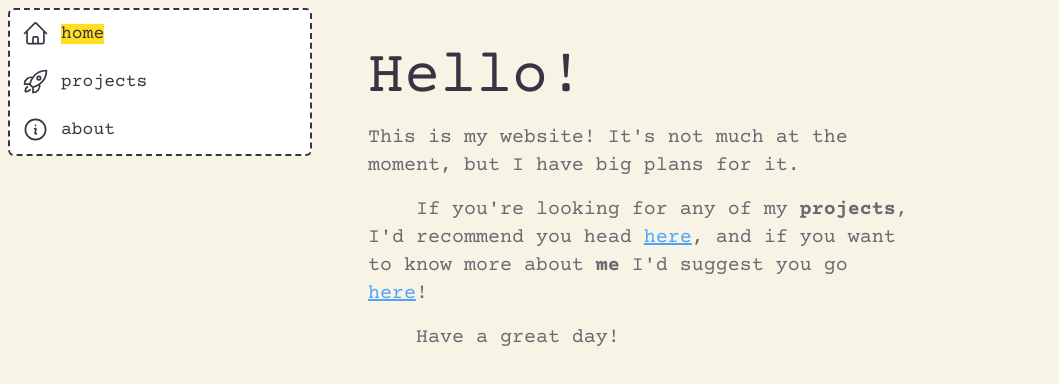
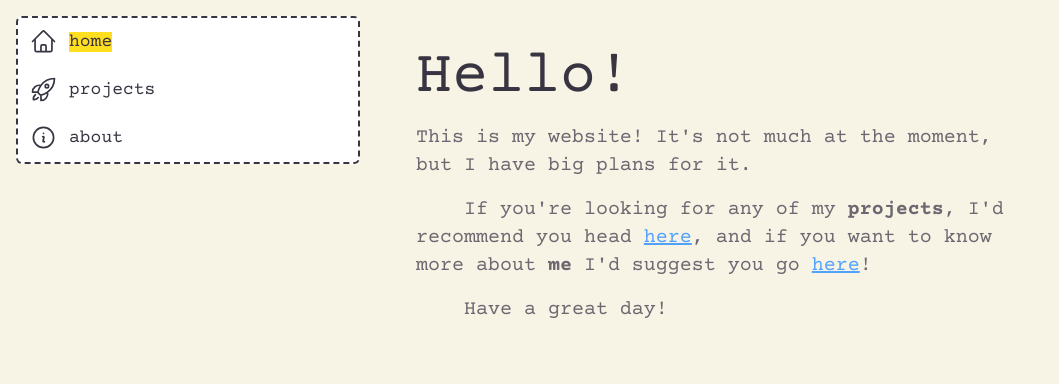
Before and after one commit to grace125/personal-site, a Next.js app: page /home in a window 1280 px wide. Shown: the top 384 px of the page, without its empty margins (0-1059 px from the left). Built offline with nearby package versions, Linux system fonts and the light colour scheme.

Commit message:
Fix page sidenav

```diff
--- a/app/home/page.tsx
+++ b/app/home/page.tsx
@@ -3,7 +3,7 @@ import A from "../ui/component/Anchor";
 import { Metadata } from "next";
 
 export const metadata: Metadata = {
-  description: `Home.`,
+
 };
 
 export default function Home() {
--- a/app/layout.tsx
+++ b/app/layout.tsx
@@ -26,12 +26,14 @@ export default function RootLayout({
     >
       <body className={`h-full overflow-clip flex flex-col ${courierPrime.className}`}>
         <div className="h-full overflow-y-scroll overflow-x-clip md:scrollbar-auto scroll-smooth md:scroll-auto">
-          <div className="flex min-h-screen flex-col lg:flex-row text-xl lg:text-lg">
-            <SideNav />
-            <div className="grow p-6 lg:p-12">
+          <div className="flex min-h-screen flex-col lg:flex-row text-xl">
+            <div className="grow">
+              <SideNav />
+            </div>
+            <div className="shrink p-6 lg:p-12 w-[60ch] relative mx-auto my-0 max-h-full">
               {children}
             </div>
-            <div className="w-full flex-none lg:w-80 shrink-max"></div>
+            <div className="w-full grow shrink-1000000 lg:w-80"></div>
           </div>
         </div>
       </body>
--- a/app/projects/its-not-you-its-me/page.tsx
+++ b/app/projects/its-not-you-its-me/page.tsx
@@ -1,7 +1,5 @@
-import { ProjectEntry } from "@/app/ui/component/document/Article";
-import Section from "@/app/ui/component/sections/Section";
+import { ProjectEntry } from "@/app/ui/component/document/Article"
 import _katex from "katex"
-import A from "@/app/ui/component/Anchor";
 import Image from "next/image";
 import image1 from "./image-01.png"
 import image2 from "./image-02.png"
--- a/app/ui/component/document/Article.tsx
+++ b/app/ui/component/document/Article.tsx
@@ -2,7 +2,7 @@ import { ReactNode } from "react";
 import Section from "../sections/Section";
 
 export const Article = (props: { children?: ReactNode, title: ReactNode }) => {
-  return <article className={`max-w-[60ch] w-auto relative mx-auto my-0 max-h-full`}>
+  return <article>
     <Section h={props.title}>
       {props.children}
     </Section>
--- a/app/ui/sidenav.tsx
+++ b/app/ui/sidenav.tsx
@@ -12,8 +12,7 @@ const links = [
 
 export default function SideNav() {
     let path = usePathname()
-    return <div className="w-[full-4] flex-none lg:w-76 m-2">
-        <div className="block overflow-auto rounded-md bg-mode-1 border-2 border-dashed border-contrast-2 lg:border-r-2" > {/* border-r-2 */}
+    return <div className="lg:float-right lg:sticky lg:top-4 lg:right-4 lg:ml-4 m-2 lg:w-86 block overflow-auto rounded-md bg-mode-1 border-2 border-dashed border-contrast-2 lg:border-r-2" >
         {links.map((link) => {
             const text_style = path.startsWith(link.href) ? "bg-highlight" : ""
             return <Link
@@ -28,5 +27,5 @@ export default function SideNav() {
             </Link>
         })}
     </div>
-    </div>
+
 }
```
Lines whose indentation alone changed are shown as unchanged.
